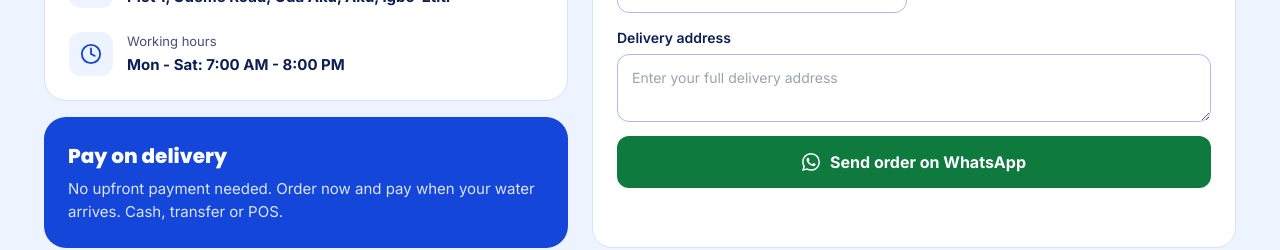
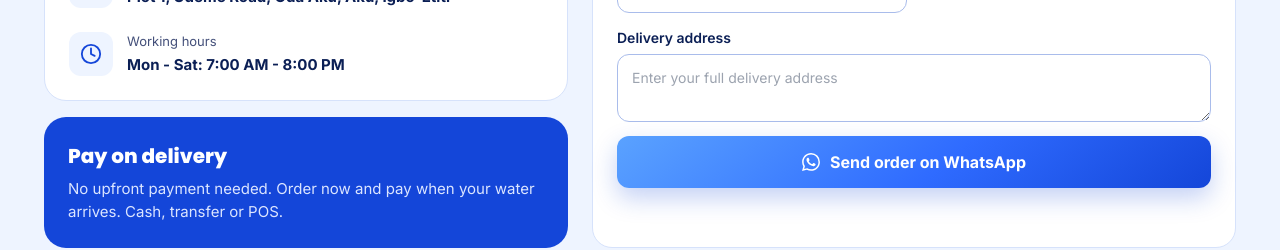
Before and after one commit to archmario/ugowater-frontend, a Next.js app: page / in a window 1280 px wide. Shown: the part 4720-4970 px from the top of the page. Built offline with nearby package versions, Linux system fonts and the light colour scheme; no server answers.

Commit message:
Make the WhatsApp order buttons brand blue

```diff
--- a/src/app/globals.css
+++ b/src/app/globals.css
@@ -606,3 +606,10 @@ html, body { overscroll-behavior: none; }
 }
 .machine-points b { font-family: var(--font-display); font-weight: 700; font-size: 17px; }
 .machine-points span { font-size: 15px; line-height: 1.5; color: var(--text); }
+
+/* ---------- WhatsApp buttons in brand blue (same as the floating button) ---------- */
+.btn-wa {
+  background: linear-gradient(140deg, #5aa2ff 0%, #2f6bff 55%, #1446d9 100%);
+  box-shadow: 0 10px 24px rgba(20, 70, 217, 0.25);
+}
+.btn-wa:hover { box-shadow: 0 16px 32px rgba(20, 70, 217, 0.35); }
```
